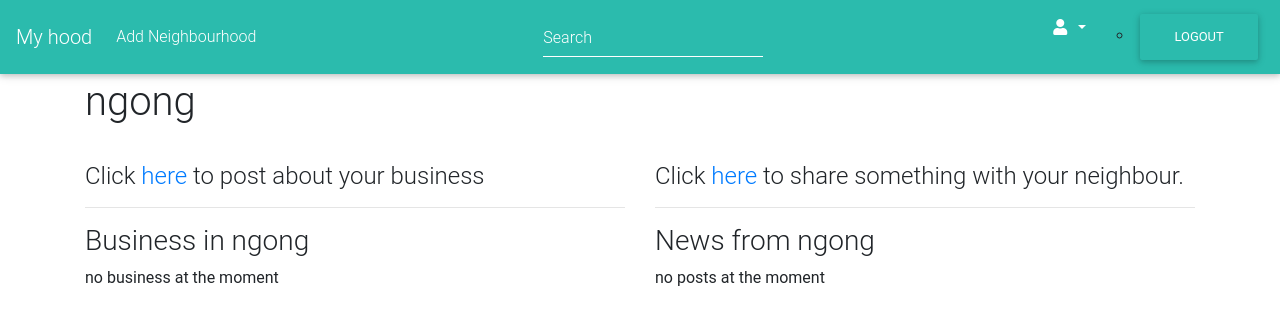
After one commit to johnwanjema/neighbourHood, a Django app: page /hood_details/1/ in a window 1280 px wide. The commit adds this page. Shown: the top 329 px of the page. Run offline with Django 3.2, Linux system fonts and the light colour scheme; a user stored in the database is signed in; data comes from the database, SQL or seed files in the repository; data that the repository does not hold is empty; parts of the project's set-up code (start-up, migrations or seed data) failed here and were passed over; some libraries are stand-ins or nearby versions.

Commit message:
added url, view and templates to view hood details

```diff
--- /dev/null
+++ b/myneighbour/templates/hood_details.html
@@ -0,0 +1,65 @@
+{%extends 'base.html'%}
+{%block content%}
+{% load bootstrap3 %} {% load staticfiles%}
+<div class="container">
+    <h1 class="card-title"><a>{{ neighbourhood.name }}</a></h1>
+    <div class="row">
+        <div class="col-md-6">
+            <br>
+            <h4>Click <a href="{%url 'new_business' pk=neighbourhood.id %}">here</a> to post about your
+                business</h4>
+            <hr>
+            <h3>Business in {{ neighbourhood.name }} </h3>
+            {%if businesses%}
+            {%for business in businesses%}
+            <div class="card">
+
+                <div class="card-body elegant-color white-text rounded-bottom">
+                    <h4 class="card-title">{{business.name}}</h4>
+                    <hr class="hr-light">
+                    <h1 class="card-text white-text mb-4">{{business.description}}.</h1>
+                    <a href="" class="white-text d-flex ">
+                        <h5>Email : {{business.email}}</h5>
+                    </a>
+                </div>
+            </div>
+            {%endfor%}
+            {%else%}
+            <p><b>no business at the moment</b></p>
+            {%endif%}
+        </div>
+        <div class="col-md-6">
+            <br>
+            <h4>Click <a href="{%url 'new_business' pk=neighbourhood.id %}">here</a> to share something with your
+                neighbour.</h4>
+            <hr>
+            <h3>News from {{ neighbourhood.name }} </h3>
+            {%if posts%}
+            {%for post in posts%}
+            <div class="card">
+                <div class="view overlay">
+                    <img class="card-img-top" src="{{post.image.url}}" alt="Card image cap">
+                    <a>
+                        <div class="mask rgba-white-slight"></div>
+                    </a>
+                </div>
+                <div class="card-body elegant-color white-text rounded-bottom">
+                    <h4 class="card-title">{{post.title}}</h4>
+                    <hr class="hr-light">
+                    <p class="card-text white-text mb-4">{{post.description}}.</p>
+                    <a href="#!" class="white-text d-flex ">
+                        <h5>Posted by : {{post.user.username}}</h5>
+                    </a>
+                </div>
+            </div>
+            {%endfor%}
+            {%else%}
+            <p><b>no posts at the moment</b></p>
+            {%endif%}
+            <br>
+        </div>
+    </div>
+</div>
+
+
+{%endblock%}
--- a/myneighbour/urls.py
+++ b/myneighbour/urls.py
@@ -9,6 +9,7 @@ urlpatterns=[
     url('profile/', views.profile, name='profile'),
     url('^newhood',views.addneighbourhood,name="hood"),
     url(r'^new_business/(?P<pk>\d+)$',views.new_business,name='new_business'),
+    url(r'^hood_details/(?P<neighbourhood_id>\d+)/$' , views.hood_details, name='detail' ),
 ]
 if settings.DEBUG:
     urlpatterns+= static(settings.MEDIA_URL, document_root = settings.MEDIA_ROOT)
--- a/myneighbour/views.py
+++ b/myneighbour/views.py
@@ -63,3 +63,10 @@ def new_business(request,pk):
     else:
         business_form = NewBusinessForm()
     return render(request, 'new_business.html', {"form": business_form,'neighborhood':neighborhood})
+
+@login_required(login_url="/accounts/login/")
+def hood_details(request,neighbourhood_id):
+    businesses=Business.objects.filter(hood=neighbourhood_id)
+    posts=Post.objects.filter(neighbourhood=neighbourhood_id)
+    neighbourhood=Hood.objects.get(pk=neighbourhood_id)
+    return render(request,'hood_details.html',{'neighbourhood':neighbourhood,'businesses':businesses,'posts':posts})
```
Also changed, not shown: myneighbour/templates/index.html (+6 -5 lines).
